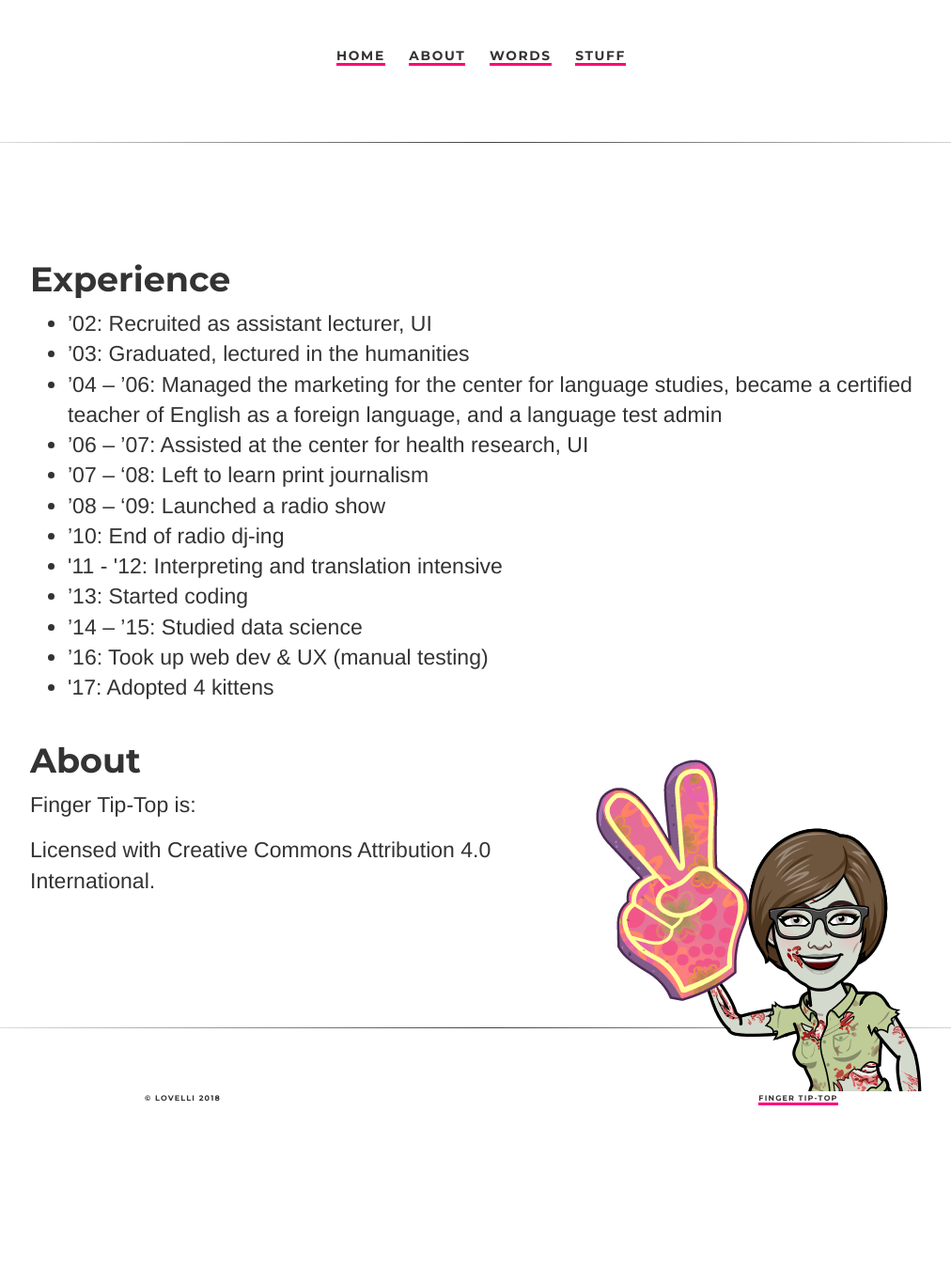
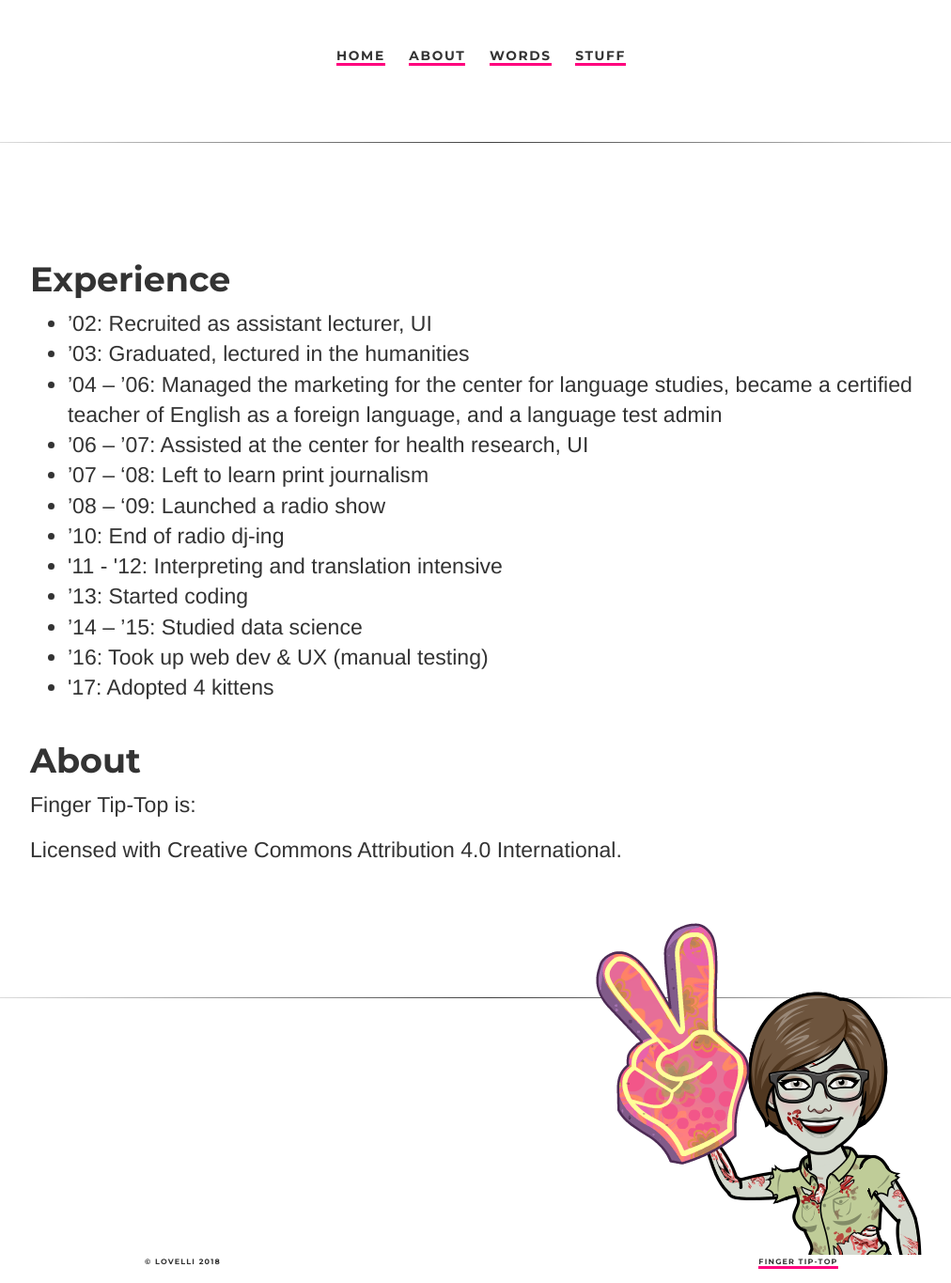
Before and after one commit to ariesti/ariesti.github.io, a Jekyll site: the page built from about/index.html, in a window 1280 px wide. Shown: the whole page at 94% size, without its empty margins (118-1130 px from the left). Built offline with Jekyll 4.4.1, drawn with Linux system fonts in a browser that asks for light colours; before the commit the page ends 1191 px from its top, so only the background shows below that.

Commit message:
Update index.html

```diff
--- a/about/index.html
+++ b/about/index.html
@@ -24,10 +24,11 @@ permalink: /about/
     <li>’16: Took up web dev & UX (manual testing)</li>
     <li>'17: Adopted 4 kittens</li>
     </ul>
-    <img src="/assets/1-ftt.png" alt="Flowers in Chania" style="float:right" />
+
     <h3 class="ex1">About</h3>
       <p>Finger Tip-Top is:
       <p>Licensed with Creative Commons Attribution 4.0 International.</p>
+        <img src="/assets/1-ftt.png" alt="Flowers in Chania" style="float:right" />
       </div>
       </div>
 </div>
```
